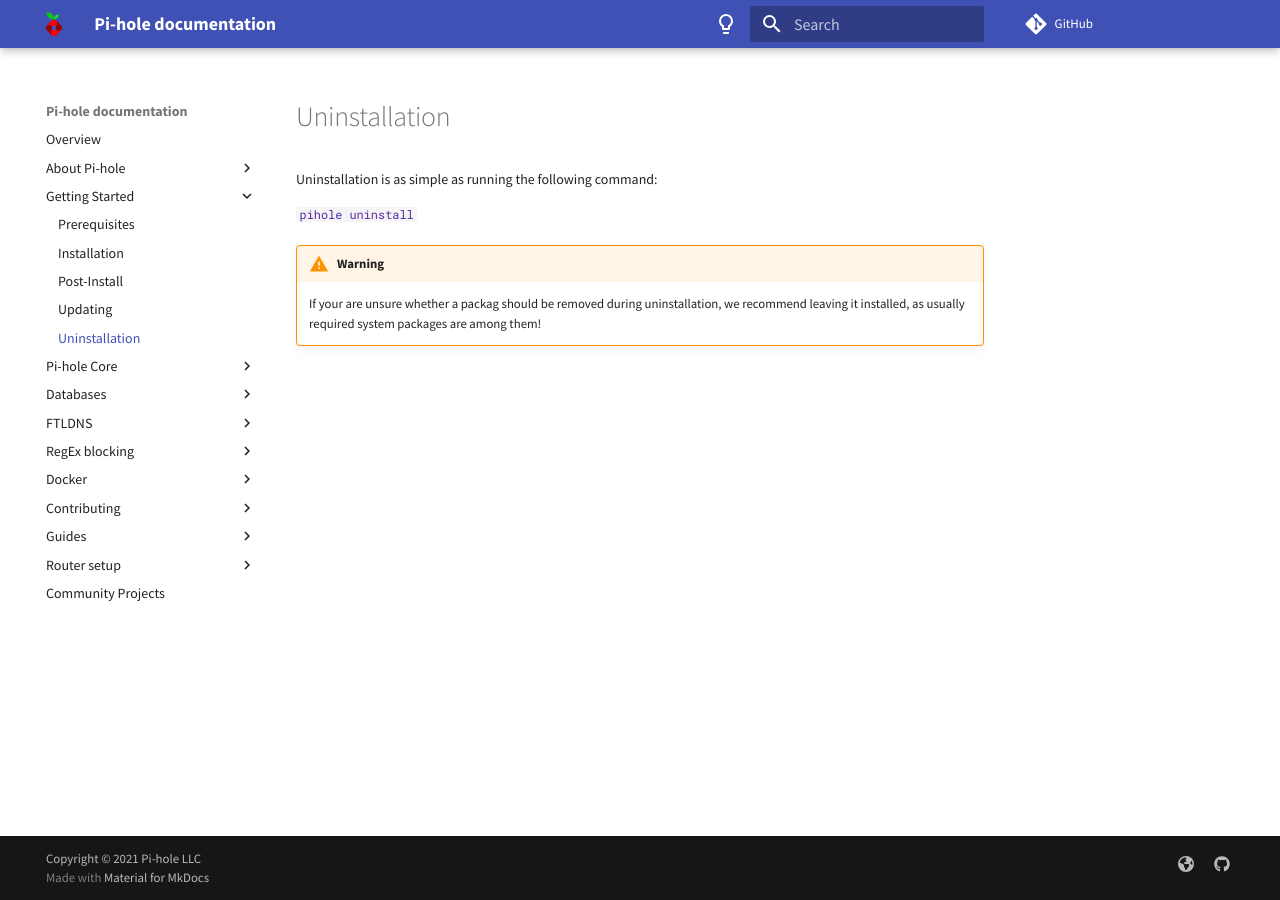
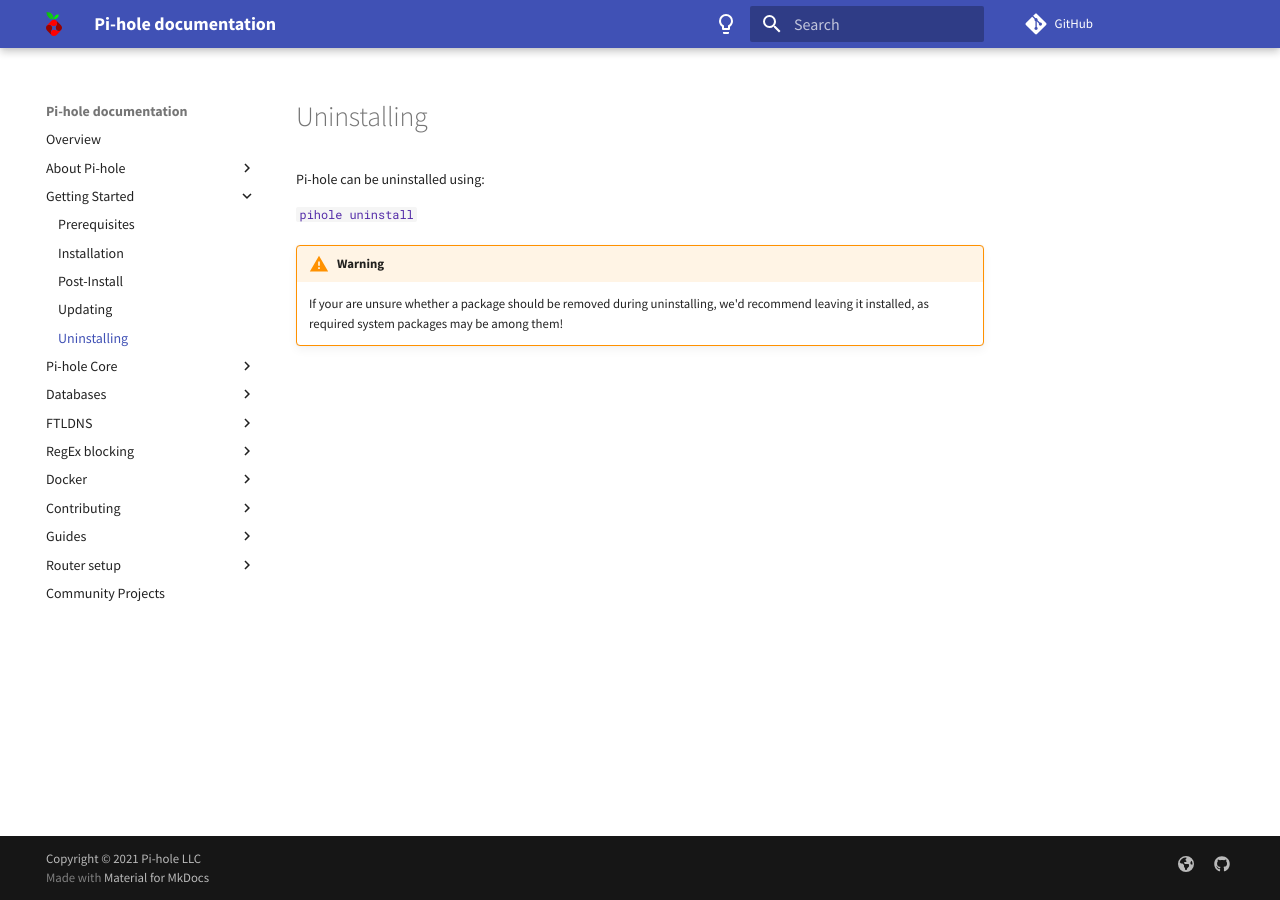
Before and after one commit to pi-hole/docs, an MkDocs documentation site: the page built from docs/main/uninstall.md, in a window 1280 px wide. Built offline with MkDocs 1.6.1 and Material for MkDocs 9.7.7, drawn with Linux system fonts in a browser that asks for light colours; comment, search, counter and statistics services are not loaded.

Commit message:
Fix grammar
Signed-off-by: yubiuser <ckoenig@posteo.de>

```diff
--- a/docs/main/uninstall.md
+++ b/docs/main/uninstall.md
@@ -1,8 +1,8 @@
-Uninstallation is as simple as running the following command:
+Pi-hole can be uninstalled using:
 
 `pihole uninstall`
 
 !!! warning
-    If your are unsure whether a packag should be removed during uninstallation, we recommend leaving it installed, as usually required system packages are among them!
+    If your are unsure whether a package should be removed during uninstalling, we'd recommend leaving it installed, as required system packages may be among them!
 
 {!abbreviations.md!}
--- a/mkdocs.yml
+++ b/mkdocs.yml
@@ -85,7 +85,7 @@
     - 'Installation': main/basic-install.md
     - 'Post-Install': main/post-install.md
     - 'Updating': main/update.md
-    - 'Uninstallation': main/uninstall.md
+    - 'Uninstalling': main/uninstall.md
   - 'Pi-hole Core':
     - 'The <samp>pihole</samp> command': core/pihole-command.md
   - 'Databases':
```
